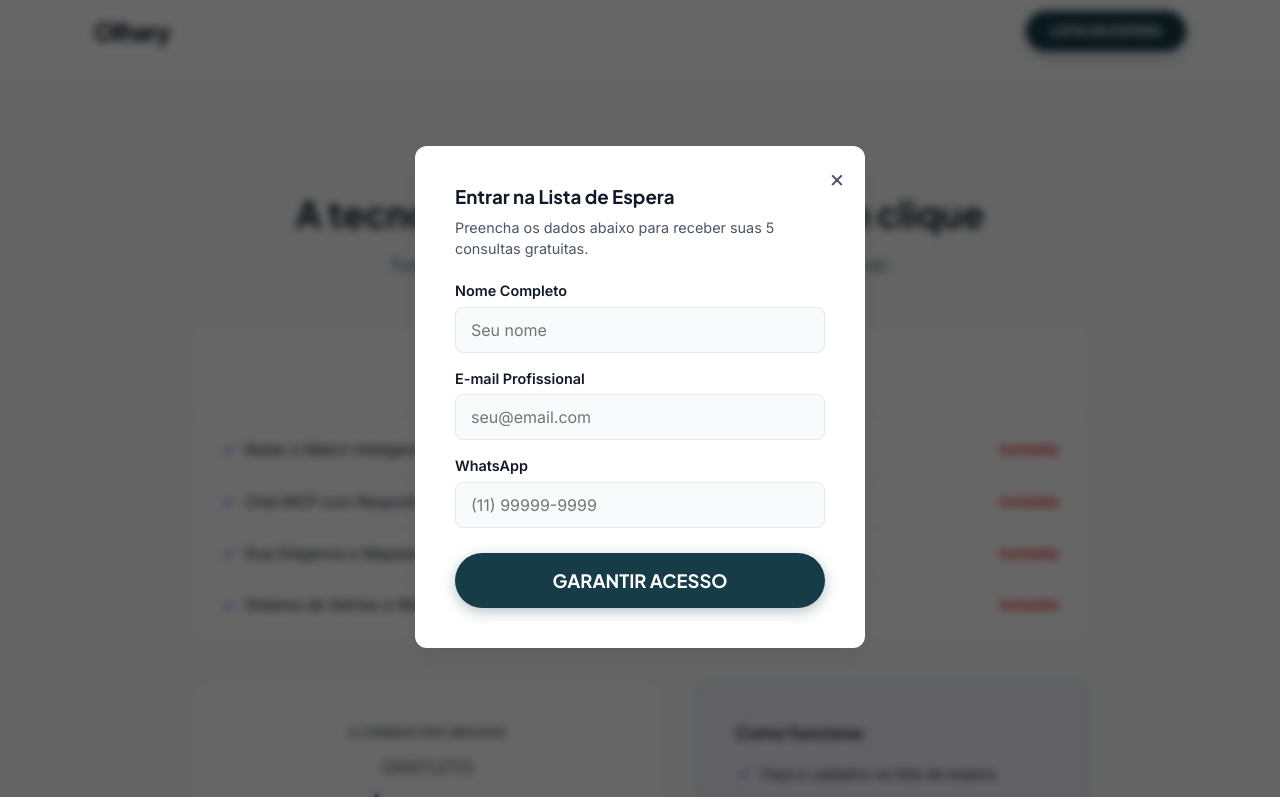
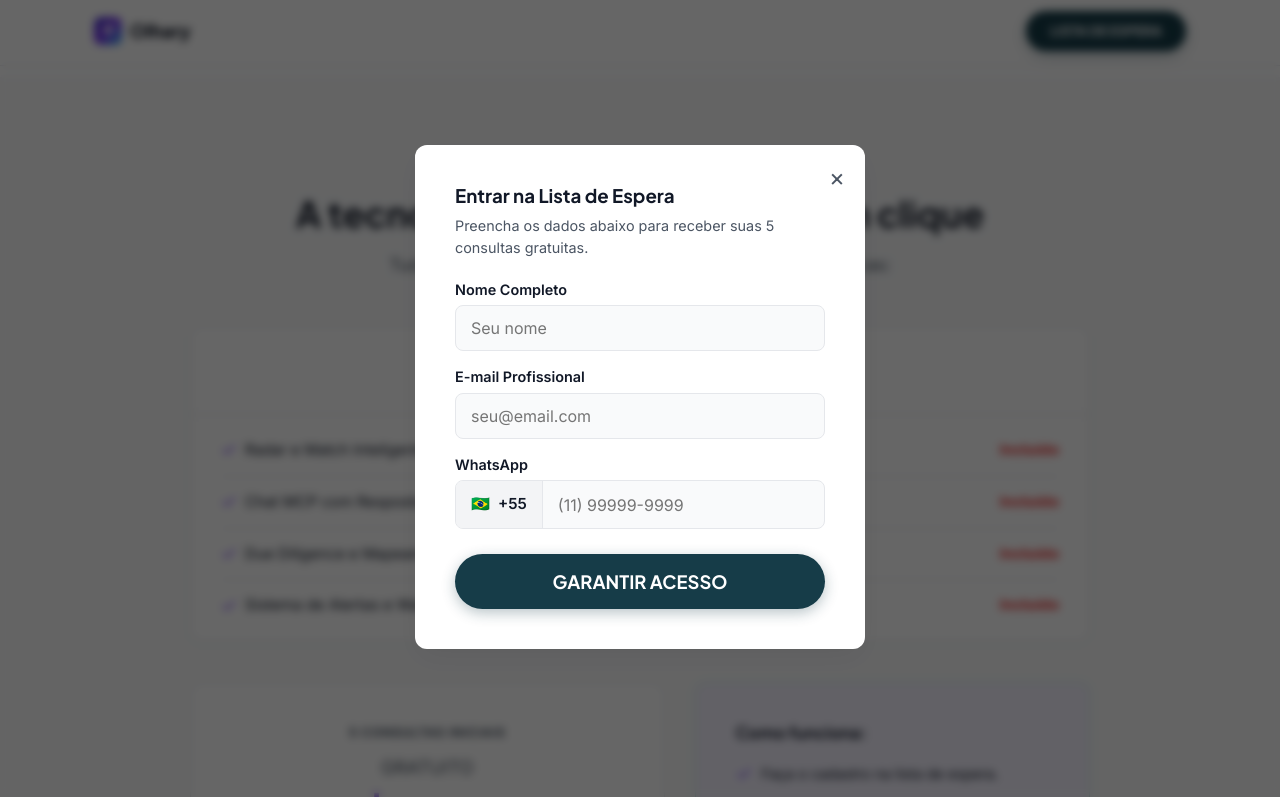
Before and after one commit to luizxlima/lpolharycnpj, a plain HTML site: page index.html in a window 1280 px wide. Both pictures are taken after a click on the link "LISTA DE ESPERA". Shown: the part 6568-7365 px from the top of the page. Drawn offline with Linux system fonts and the light colour scheme.

Commit message:
feat: adiciona logo oficial em svg e mascara de telefone br com flag

```diff
--- a/index.html
+++ b/index.html
@@ -22,8 +22,10 @@
   <header class="site-header">
     <div class="container header-container">
       <a href="#" class="logo" id="header-logo">
-        <!-- COMENTÁRIO: Nome da Marca / Logotipo -->
-        <h2 style="color: var(--foreground); margin:0; font-size: 1.5rem; font-weight: 800; letter-spacing: -0.5px;">Olhary</h2>
+        <div class="logo-icon">
+          <svg viewBox="0 0 40 40" fill="none" xmlns="http://www.w3.org/2000/svg" aria-hidden="true" width="28" height="28"><defs><linearGradient id="_r_3_" gradientUnits="userSpaceOnUse" x1="0" y1="0" x2="40" y2="40"><stop offset="0%" stop-color="#4338ca"></stop><stop offset="50%" stop-color="#7c3aed"></stop><stop offset="100%" stop-color="#38bdf8"></stop></linearGradient></defs><rect width="40" height="40" rx="10" fill="url(#_r_3_)"></rect><path d="M20 8 C20 8, 22 16, 28 18 C22 20, 20 28, 20 28 C20 28, 18 20, 12 18 C18 16, 20 8, 20 8Z" fill="white" opacity="0.95"></path><path d="M29 9 C29 9, 29.8 11.5, 32 12 C29.8 12.5, 29 15, 29 15 C29 15, 28.2 12.5, 26 12 C28.2 11.5, 29 9, 29 9Z" fill="white" opacity="0.6"></path></svg>
+        </div>
+        Olhary
       </a>
       <a href="#pricing" class="btn btn-primary header-cta" id="header-cta-btn">LISTA DE ESPERA</a>
     </div>
@@ -814,7 +816,12 @@
         </div>
         <div class="form-group">
           <label for="lead-phone">WhatsApp</label>
-          <input type="tel" id="lead-phone" placeholder="(11) 99999-9999" required>
+          <div class="phone-wrapper">
+            <div class="phone-prefix">
+              <span>🇧🇷</span> +55
+            </div>
+            <input type="tel" id="lead-phone" placeholder="(11) 99999-9999" required maxlength="15">
+          </div>
         </div>
         <button type="submit" class="btn btn-primary" style="width: 100%; margin-top: 10px;">GARANTIR ACESSO</button>
       </form>
--- a/script.js
+++ b/script.js
@@ -184,4 +184,27 @@ document.addEventListener('DOMContentLoaded', () => {
       }
     });
   }
+
+  // ==========================================================================
+  // MÁSCARA DE TELEFONE WHATSAPP
+  // ==========================================================================
+  const phoneInput = document.getElementById('lead-phone');
+  if (phoneInput) {
+    phoneInput.addEventListener('input', function (e) {
+      let val = e.target.value.replace(/\D/g, ''); // Remove tudo que não é dígito
+      let formatted = '';
+
+      if (val.length > 0) {
+        formatted += '(' + val.substring(0, 2);
+      }
+      if (val.length > 2) {
+        formatted += ') ' + val.substring(2, 7);
+      }
+      if (val.length > 7) {
+        formatted += '-' + val.substring(7, 11);
+      }
+
+      e.target.value = formatted;
+    });
+  }
 });
--- a/style.css
+++ b/style.css
@@ -1454,3 +1454,37 @@ p {
   border-color: var(--primary);
   box-shadow: 0 0 0 3px rgba(139, 92, 246, 0.15);
 }
+
+.phone-wrapper {
+  display: flex;
+  align-items: center;
+  width: 100%;
+  border: 1px solid var(--border-color);
+  border-radius: var(--border-radius-md);
+  background-color: var(--bg-alt);
+  overflow: hidden;
+}
+
+.phone-wrapper:focus-within {
+  border-color: var(--primary);
+  box-shadow: 0 0 0 3px rgba(139, 92, 246, 0.15);
+}
+
+.phone-prefix {
+  padding: 12px 15px;
+  background-color: #f3f4f6;
+  color: var(--text-main);
+  font-weight: 600;
+  border-right: 1px solid var(--border-color);
+  display: flex;
+  align-items: center;
+  gap: 8px;
+  font-size: 0.95rem;
+}
+
+.phone-wrapper input {
+  flex: 1;
+  border: none !important;
+  background: transparent !important;
+  box-shadow: none !important;
+}
```
Also changed, not shown: obg/index.html (+4 -1 lines).
